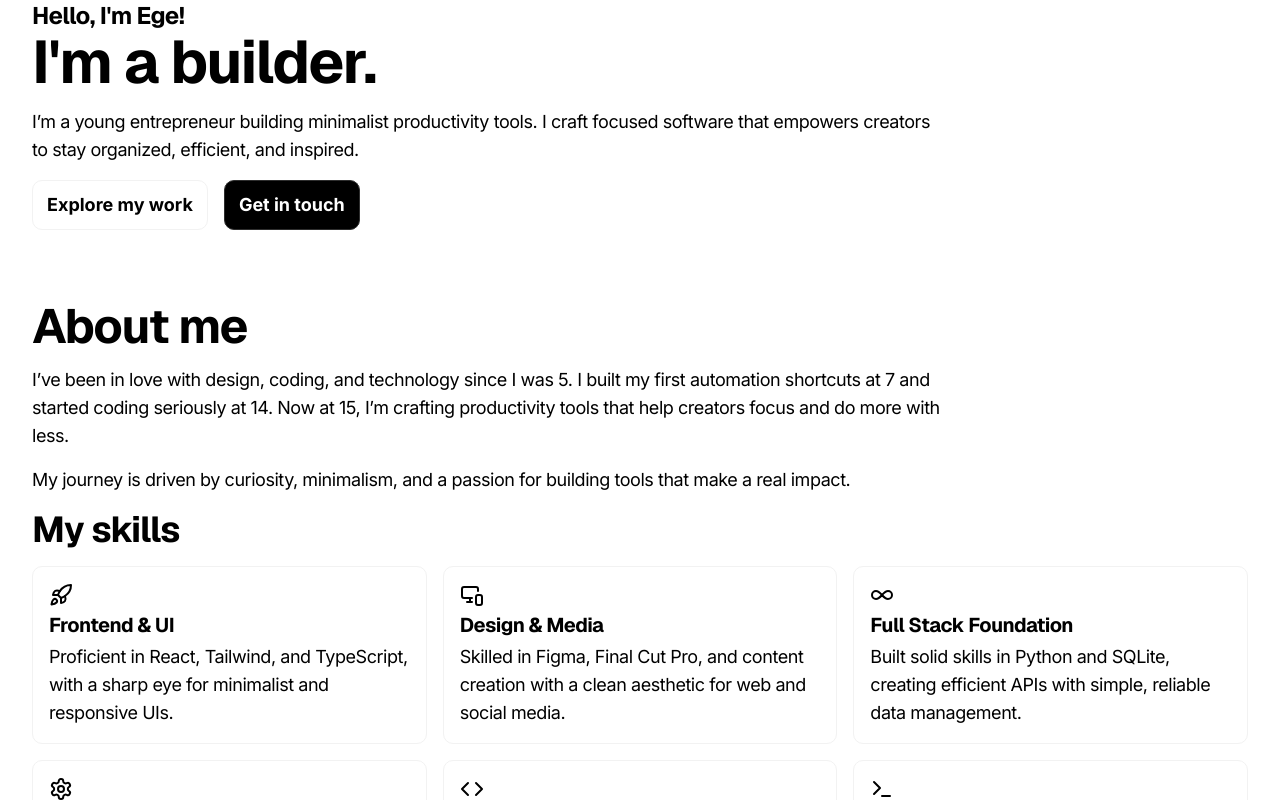
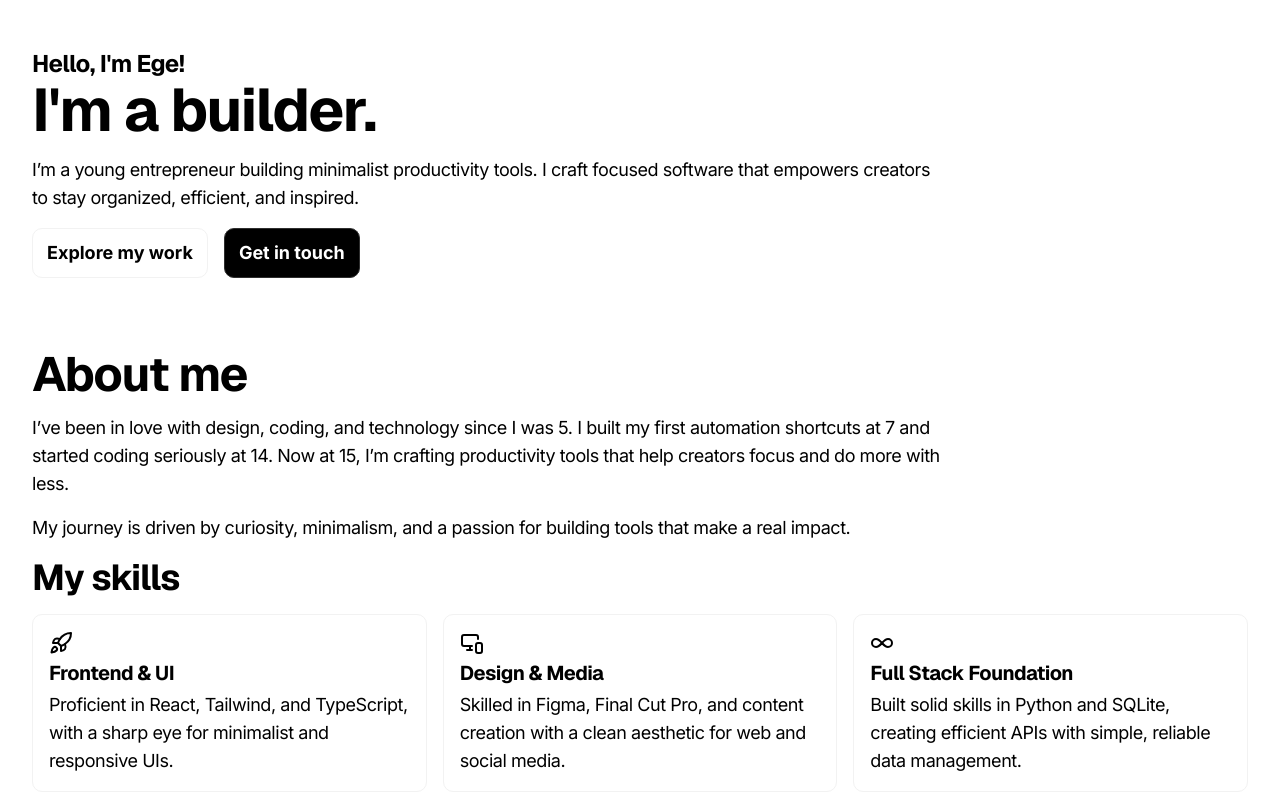
Before and after one commit to egeuysall/portfolio, a Next.js app: page / in a window 1280 px wide. Shown: the top 800 px of the page. Built offline with nearby package versions, Linux system fonts and the light colour scheme.

Commit message:
Update layout.tsx

```diff
--- a/app/layout.tsx
+++ b/app/layout.tsx
@@ -126,7 +126,7 @@ export default async function RootLayout({
       lang="en"
       dir="ltr"
       suppressHydrationWarning
-      className={`${inter.variable} ${geist.variable} ${geistMono.variable}`}
+      className={`${inter.variable} ${geist.variable} ${geistMono.variable} pb-18`}
     >
       <head>
         <script
@@ -136,7 +136,7 @@ export default async function RootLayout({
       </head>
       <body className="w-full h-full flex-center bg-white dark:bg-black">
         <LayoutWrapper jsonLdData={jsonLd}>
-          <main className="w-[90vw] md:w-[92.5vw] lg:w-[95vw]">
+          <main className="w-[90vw] md:w-[92.5vw] lg:w-[95vw] my-12">
             <Toaster />
             <Analytics />
             {children}
```
